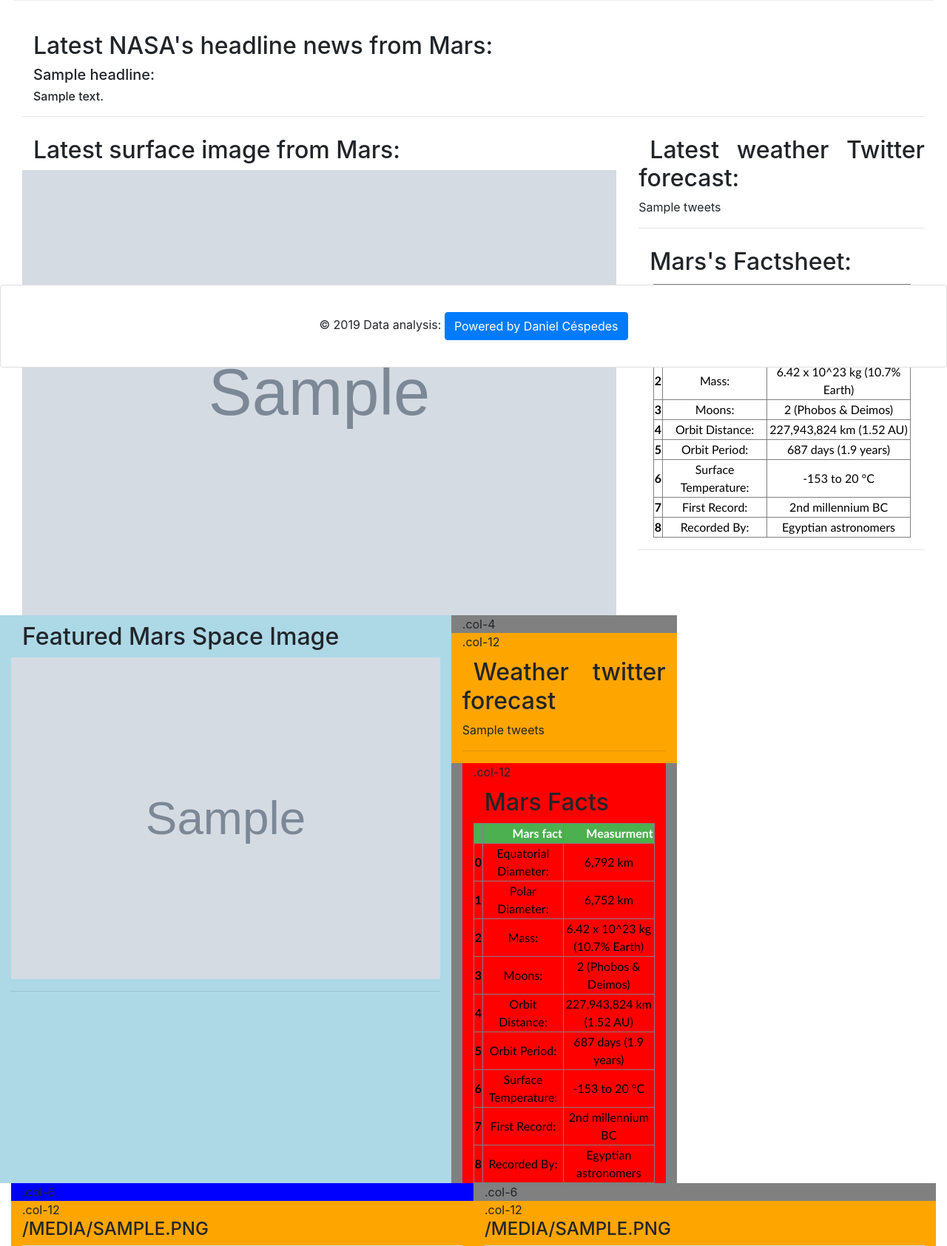
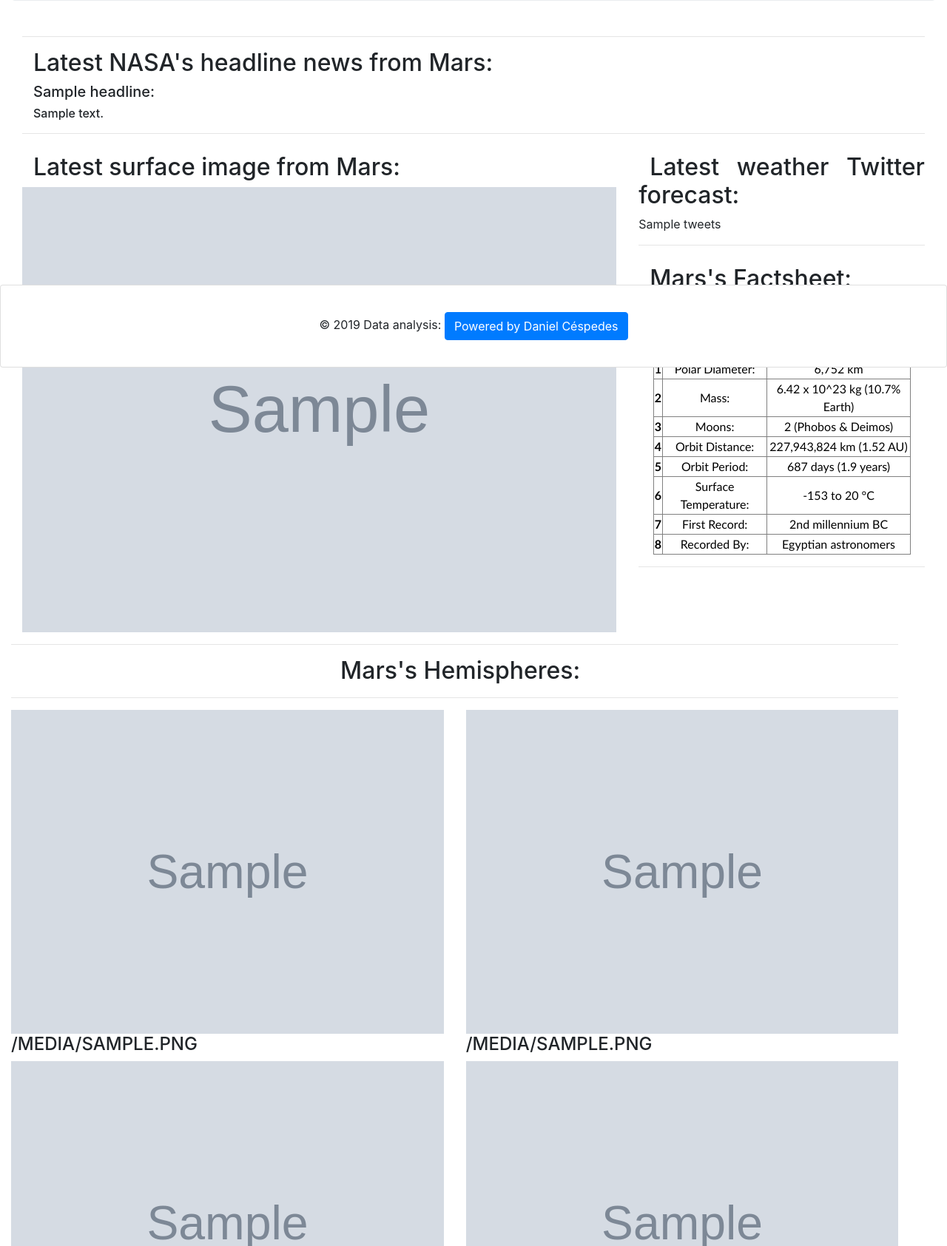
Before and after one commit to danielczz/web_application_scrapper, a Flask app: page / in a window 1280 px wide. Shown: the part 303-1988 px from the top of the page at 74% size. Run offline with Flask 2, Linux system fonts and the light colour scheme; grey boxes marked "Sample" are stand-in pictures; a database or web service that is not in the repository returns one stand-in record (values such as "Sample title"); some libraries are stand-ins or nearby versions.

Commit message:
CSS Styling done

```diff
--- a/templates/index.html
+++ b/templates/index.html
@@ -49,10 +49,6 @@ no-padding {
   padding-right: 0;
 }
 
-
-
-
-
 .main_text {
   text-indent: 20px;
   text-align: justify;
@@ -62,7 +58,7 @@ thead {
   padding-top: 12px;
   padding-bottom: 12px;
   text-align: center;
-  background-color: #4CAF50;
+  background-color: #167FFC;
   color: white;
   font-family: "Trebuchet MS", Arial, Helvetica, sans-serif;
 }
@@ -89,13 +85,7 @@ tbody {
   overflow-y: auto;
 
 }
-.main_text {
-  text-align: left;
-  margin: 10px;
 }
-}
-
-
 
 </style>
 </head>
@@ -114,10 +104,10 @@ tbody {
             <div class="navbar-collapse collapse" id="collapsingNavbar">
                 <ul class="navbar-nav ml-auto">
                     <li class="nav-item">
-                        <a class="nav-link" href="assets/HTML_files/comparison.html">GitHub Repository </a>
+                        <a class="nav-link" href="https://github.com/danielczz/web_application_scrapper">GitHub Repository </a>
                     </li>
                     <li class="nav-item">
-                            <a class="nav-link" href="assets/HTML_files/dataviz.html">README direct link </a>
+                            <a class="nav-link" href="https://github.com/danielczz/web_application_scrapper/blob/master/README.md">README direct link </a>
 
                     </li>
                 </ul>
@@ -130,20 +120,26 @@ tbody {
           <p><a class="btn btn-primary btn-lg" href="/scrape" role="button">Scrape the data!</a></p>
     </div>
 
+  <!-- Container declaration -->
     <div class="container-fluid">
       <div class="row">
+
+        <!-- First content to show in the top: News -->
         <div class="col-xs-12 col-sm-12 col-md-12 col-lg-12">
+          <hr>
           <h2> Latest NASA's headline news from Mars: </h2>
           <h5 class="heading">{{listings.headline}}: </h5>
           <h6 class="heading">{{listings.article_body}}</h6>
           <hr>
         </div>
 
+        <!-- First content to show in the left: Image -->
         <div class="col-xs-12 col-sm-12 col-md-8 col-lg-8" style="background-color:white;">
           <h2> Latest surface image from Mars: </h2>
           <img src="{{ listings.image }}" alt="mars_latest_image">
         </div>
 
+        <!-- First content to show in the right: Weather from Twitter -->
         <div class="col-xs-12 col-sm-12 col-md-4 col-lg-4" style="background-color:white;">
           <div class="row">
             <div class="col-xs-12 col-sm-12 col-md-12 col-lg-12" style="background-color:white;">
@@ -152,6 +148,7 @@ tbody {
               <hr>
             </div>
 
+        <!-- First content to show in the right: Mars Surface Facts -->
             <div class="col-xs-12 col-sm-12 col-md-12 col-lg-12" style="background-color:white;">
               <h2> Mars's Factsheet: </h2>
               <table border="1" class="dataframe perz_table">
@@ -215,261 +212,34 @@ tbody {
           </div>
         </div>
 
-
-
-
-
-
-
-
-
-
-
-
-
       <div class="row">
-
-   <div class="col-xs-12 col-sm-12 col-md-8 col-lg-8" style="background-color:lightblue;">
-      <h2>Featured Mars Space Image</h2>
-              <img src="{{ listings.image }}" alt="mars_latest_image">
-
+        <div class="col-xs-12 col-sm-12 col-md-12 col-lg-12">
+          <hr>
+          <h2 style="text-align: center;"> Mars's Hemispheres: </h2>
           <hr>
         </div>
 
-      <div class="col-xs-12 col-sm-12 col-md-4 col-lg-4" style="background-color:gray;">.col-4
-        <div class="row">
-          <div class="col-md-12" style="background-color:orange;">.col-12
-          <h2>Weather twitter forecast </h2>
-          <h7 class="heading">{{listings.tweets}}</h7>
+        <!-- First content to show in the left: hemispheres -->
+        <div class="col-xs-12 col-sm-12 col-md-6 col-lg-6">
+          <img src="{{ listings.image_2 }}" alt="mars_latest_image_2">
+          <h4 class="heading">{{listings.first_image_header_2}}</h4>
+          <img src="{{ listings.image_3 }}" alt="mars_latest_image_2">
+          <h4 class="heading">{{listings.first_image_header_3}}</h4>
           <hr>
         </div>
-          </div>
-          <div class="col-12" style="background-color:red;">.col-12
-          <h2>Mars Facts </h2>
 
-                    <table border="1" class="dataframe">
-  <thead>
-    <tr style="text-align: right;">
-      <th></th>
-      <th>Mars fact</th>
-      <th>Measurment</th>
-    </tr>
-  </thead>
-  <tbody>
-    <tr>
-      <th>0</th>
-      <td>Equatorial Diameter:</td>
-      <td>6,792 km</td>
-    </tr>
-    <tr>
-      <th>1</th>
-      <td>Polar Diameter:</td>
-      <td>6,752 km</td>
-    </tr>
-    <tr>
-      <th>2</th>
-      <td>Mass:</td>
-      <td>6.42 x 10^23 kg (10.7% Earth)</td>
-    </tr>
-    <tr>
-      <th>3</th>
-      <td>Moons:</td>
-      <td>2 (Phobos &amp; Deimos)</td>
-    </tr>
-    <tr>
-      <th>4</th>
-      <td>Orbit Distance:</td>
-      <td>227,943,824 km (1.52 AU)</td>
-    </tr>
-    <tr>
-      <th>5</th>
-      <td>Orbit Period:</td>
-      <td>687 days (1.9 years)</td>
-    </tr>
-    <tr>
-      <th>6</th>
-      <td>Surface Temperature:</td>
-      <td>-153 to 20 °C</td>
-    </tr>
-    <tr>
-      <th>7</th>
-      <td>First Record:</td>
-      <td>2nd millennium BC</td>
-    </tr>
-    <tr>
-      <th>8</th>
-      <td>Recorded By:</td>
-      <td>Egyptian astronomers</td>
-    </tr>
-  </tbody>
-</table>
-</div>
-        </div>
-      </div>
-
-      <div class="col-md-6" style="background-color:blue;">
-      .col-6
-      <div class="row">
-          <div class="col-md-12" style="background-color:orange;">.col-12
-          <h4 class="heading">{{listings.first_image_header_2}}</h4>
-              <img src="{{ listings.image_2 }}" alt="mars_latest_image_2">
-              </div>
-
-          <div class="col-md-12" style="background-color:red;">.col-12
-          <h4 class="heading">{{listings.first_image_header_3}}</h4>
-
-              <img src="{{ listings.image_3 }}" alt="mars_latest_image_2">
-              </div>
-        </div>
-        </div>
-
-
-      <div class="col-md-6" style="background-color:gray;">.col-6
-        <div class="row">
-          <div class="col-md-12" style="background-color:orange;">.col-12
+        <!-- First content to show in the right: hemispheres -->
+        <div class="col-xs-12 col-sm-12 col-md-6 col-lg-6">
+          <img src="{{ listings.image_4 }}" alt="mars_latest_image_2">
           <h4 class="heading">{{listings.first_image_header_4}}</h4>
-
-              <img src="{{ listings.image_4 }}" alt="mars_latest_image_2">
-              </div>
-          <div class="col-md-12" style="background-color:red;">.col-12
+          <img src="{{ listings.image_5 }}" alt="mars_latest_image_2">
           <h4 class="heading">{{listings.first_image_header_5}}</h4>
-
-              <img src="{{ listings.image_5 }}" alt="mars_latest_image_2">
-
-        </div>
+          <hr>
         </div>
       </div>
 
       </div>
     </div>
-
-
-
-    <div class="jumbotron text-center">
-      <h1>Mars's missions briefing</h1>
-      <p><a class="btn btn-primary btn-lg" href="/scrape" role="button">Scrape the data!</a></p>
-    </div>
-
-    <!-- NASA Mars News Listings (in this case just 1 element) -->
-    <h2>Latest NASA Mars News</h2>
-
-    <div class="row" id="craiglist-listings">
-      <div class="col-md-12">
-          <h4 class="heading">{{listings.headline}}</h4>
-          <h7 class="heading">{{listings.article_body}}</h7>
-
-          <hr>
-          <!-- JPL Mars Space Images - Featured Image -->
-          <h2>Featured Mars Space Image</h2>
-              <img src="{{ listings.image }}" alt="mars_latest_image">
-
-                    <hr>
-          <!-- JPL Mars Space Images - Featured Image -->
-          <h2>Weather twitter forecast </h2>
-          <h7 class="heading">{{listings.tweets}}</h7>
-
-
-                    <hr>
-
-
-                    <h2>Mars Facts </h2>
-
-                    <table border="1" class="dataframe">
-  <thead>
-    <tr style="text-align: right;">
-      <th></th>
-      <th>Mars fact</th>
-      <th>Measurment</th>
-    </tr>
-  </thead>
-  <tbody>
-    <tr>
-      <th>0</th>
-      <td>Equatorial Diameter:</td>
-      <td>6,792 km</td>
-    </tr>
-    <tr>
-      <th>1</th>
-      <td>Polar Diameter:</td>
-      <td>6,752 km</td>
-    </tr>
-    <tr>
-      <th>2</th>
-      <td>Mass:</td>
-      <td>6.42 x 10^23 kg (10.7% Earth)</td>
-    </tr>
-    <tr>
-      <th>3</th>
-      <td>Moons:</td>
-      <td>2 (Phobos &amp; Deimos)</td>
-    </tr>
-    <tr>
-      <th>4</th>
-      <td>Orbit Distance:</td>
-      <td>227,943,824 km (1.52 AU)</td>
-    </tr>
-    <tr>
-      <th>5</th>
-      <td>Orbit Period:</td>
-      <td>687 days (1.9 years)</td>
-    </tr>
-    <tr>
-      <th>6</th>
-      <td>Surface Temperature:</td>
-      <td>-153 to 20 °C</td>
-    </tr>
-    <tr>
-      <th>7</th>
-      <td>First Record:</td>
-      <td>2nd millennium BC</td>
-    </tr>
-    <tr>
-      <th>8</th>
-      <td>Recorded By:</td>
-      <td>Egyptian astronomers</td>
-    </tr>
-  </tbody>
-</table>
-
-<iframe src='https://mars.nasa.gov/embed/6453/' width='100%' height='400'  scrolling='no' frameborder='0'></iframe>
-
- <hr>
-          <!-- JPL Mars Space Images - Featured Image -->
-          <h2>Featured Mars Space Image</h2>
-
-              <h4 class="heading">{{listings.first_image_header_2}}</h4>
-              <img src="{{ listings.image_2 }}" alt="mars_latest_image_2">
-
-
-          <!-- JPL Mars Space Images - Featured Image -->
-          <h2>Featured Mars Space Image</h2>
-          <h4 class="heading">{{listings.first_image_header_3}}</h4>
-
-              <img src="{{ listings.image_3 }}" alt="mars_latest_image_2">
-
-
-
-                              <!-- JPL Mars Space Images - Featured Image -->
-          <h2>Featured Mars Space Image</h2>
-          <h4 class="heading">{{listings.first_image_header_4}}</h4>
-
-              <img src="{{ listings.image_4 }}" alt="mars_latest_image_2">
-
-
-
-                              <!-- JPL Mars Space Images - Featured Image -->
-          <h2>Featured Mars Space Image</h2>
-          <h4 class="heading">{{listings.first_image_header_5}}</h4>
-
-              <img src="{{ listings.image_5 }}" alt="mars_latest_image_2">
-
-
-      </div>
-
-    </div>
-
-  </div>
-
 
   <!-- Footer customizations -->
 <div class="card fixed-bottom">
```
Also changed, not shown: HTML/index.html (deleted, +0 -138 lines), templates/index copy.html (deleted, +0 -104 lines). Lines whose indentation alone changed are shown as unchanged.
